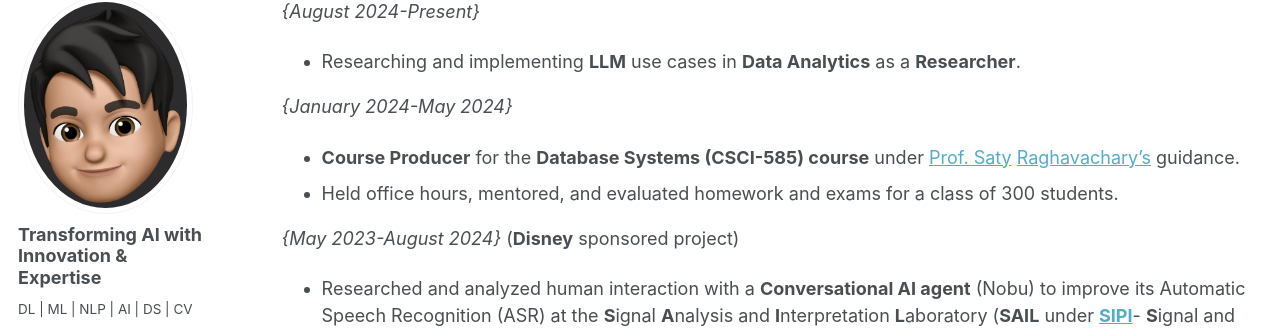
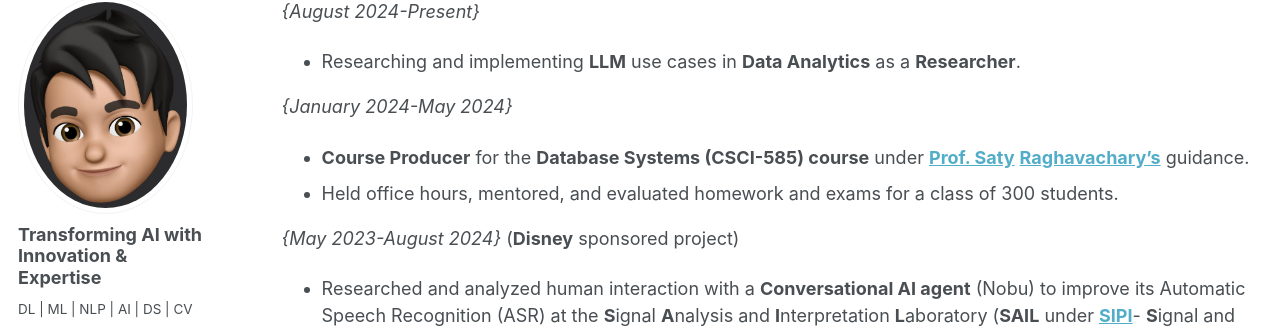
Before and after one commit to SudarshanaSRao/SudarshanaSRao.github.io, a Jekyll site: the page built from _pages/cv.md, in a window 1280 px wide and 900 px high, scrolled down 1154 px. Shown: the part 110-443 px from the top of the window. Built offline with Jekyll 4.4.1, drawn with Linux system fonts in a browser that asks for light colours.

Commit message:
Update cv.md

```diff
--- a/_pages/cv.md
+++ b/_pages/cv.md
@@ -340,7 +340,7 @@ _{August 2024-Present}_
 * Researching and implementing **LLM** use cases in **Data Analytics** as a **Researcher**.
 
 _{January 2024-May 2024}_
-* **Course Producer** for the **Database Systems (CSCI-585) course** under [Prof. Saty](https://www.linkedin.com/in/satychary/) [Raghavachary's](https://viterbi.usc.edu/directory/faculty/Raghavachary/Saty) guidance.
+* **Course Producer** for the **Database Systems (CSCI-585) course** under [**Prof. Saty**](https://www.linkedin.com/in/satychary/) [**Raghavachary's**](https://viterbi.usc.edu/directory/faculty/Raghavachary/Saty) guidance.
 * Held office hours, mentored, and evaluated homework and exams for a class of 300 students.
 
 _{May 2023-August 2024}_ (**Disney** sponsored project)
```
